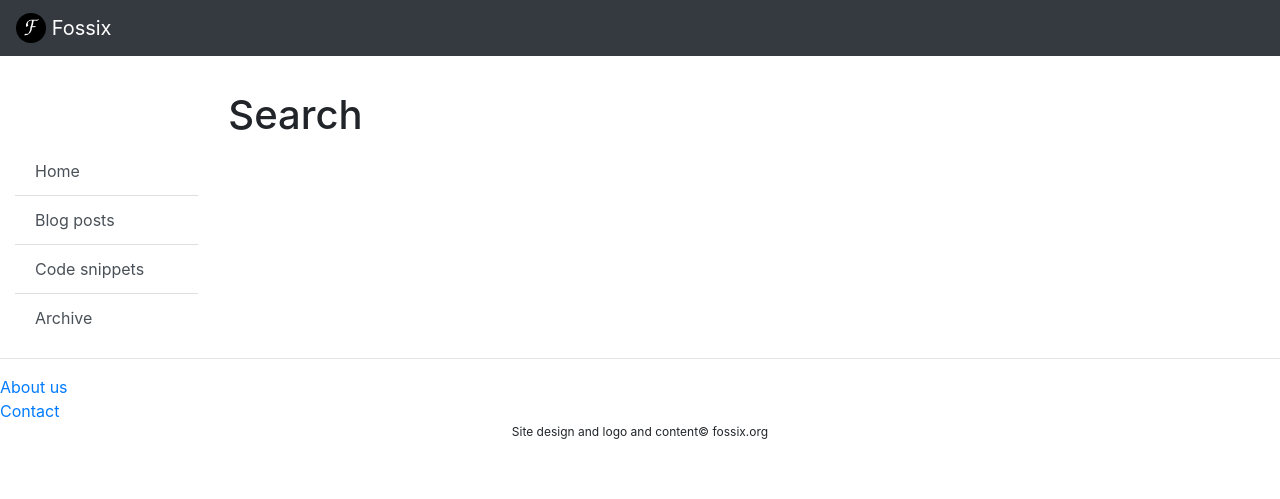
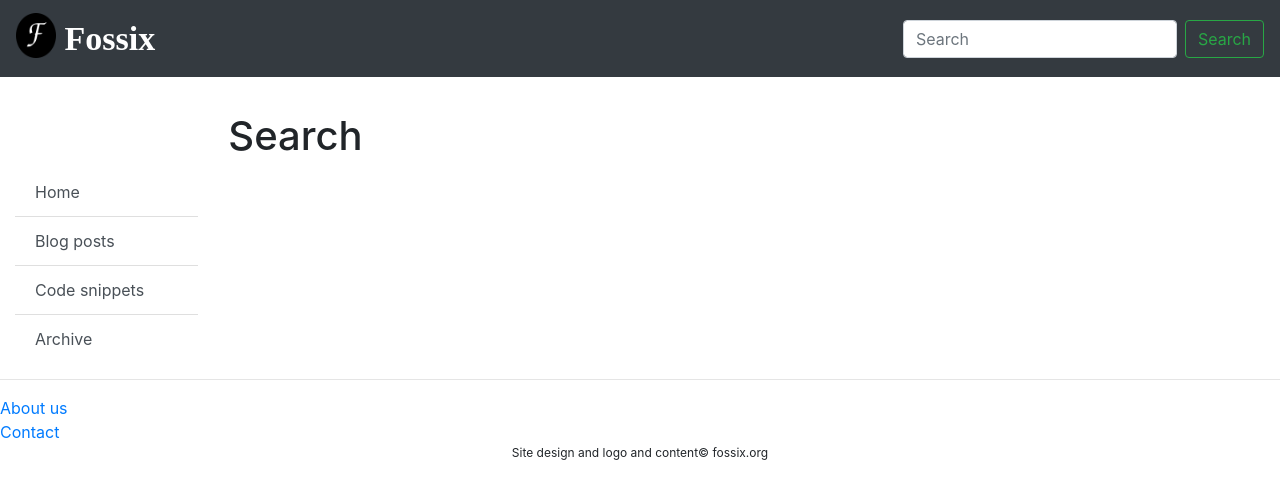
Before and after one commit to fossix/fossix.github.io, a Jekyll site: the page built from search.md, in a window 1280 px wide. Shown: the top 499 px of the page. Built offline with Jekyll 4.4.1, drawn with Linux system fonts in a browser that asks for light colours; nearby versions of some CDN libraries; comment, search, counter and statistics services are not loaded.

Commit message:
Add search facility
Signed-off-by: Santosh Sivaraj <santosh@fossix.org>

```diff
--- a/_layouts/master.html
+++ b/_layouts/master.html
@@ -2,8 +2,6 @@
 <html lang="en">
   <head>
     <link rel="stylesheet" href="https://stackpath.bootstrapcdn.com/bootstrap/4.1.3/css/bootstrap.min.css" integrity="sha384-MCw98/SFnGE8fJT3GXwEOngsV7Zt27NXFoaoApmYm81iuXoPkFOJwJ8ERdknLPMO" crossorigin="anonymous">
-    <script src="//netdna.bootstrapcdn.com/bootstrap/3.0.0/js/bootstrap.min.js"></script>
-    <script src="//code.jquery.com/jquery-1.11.1.min.js"></script>
     <link href="/css/fossix.css" rel="stylesheet" media="screen">
 
     <title>
@@ -41,11 +39,33 @@
   <body>
     <nav class="navbar navbar-expand-lg navbar-dark bg-dark">
       <a class="navbar-brand" href="/">
-        <img src="/images/site-logo.png" width="30" height="30" class="d-inline-block align-top" alt="">
+        <img src="/images/site-logo.png" width="40" height="45"
+             class="d-inline-block align-top" alt="">
         {{ site.title }}
       </a>
+      <button class="navbar-toggler" type="button" data-toggle="collapse" data-target="#navbarSupportedContent" aria-controls="navbarSupportedContent" aria-expanded="false" aria-label="Toggle navigation">
+        <span class="navbar-toggler-icon"></span>
+      </button>
+
+      <div class="collapse navbar-collapse" id="navbarSupportedContent">
+        <ul class="navbar-nav mr-auto">
+          <li class="nav-item active">
+            <a class="nav-link" href="/">{{ site_title }}
+              <span class="sr-only">(current)</span>
+            </a>
+          </li>
+        </ul>
+        <form class="form-inline my-2 my-lg-0" id="search"
+              action="{{ site.baseurl }}/search/">
+          <input class="form-control mr-sm-2" type="search" placeholder="Search"
+                 aria-label="Search" id="searchString" name="searchString">
+          <button class="btn btn-outline-success my-2 my-sm-0" type="submit"
+                  name="googleSearchName" value="Search">Search</button>
+        </form>
+      </div>
     </nav>
 
+    <div class="grid" id="searchBar">
     <div class="container-fluid" style="margin-top:35px";>
       <div class="row">
         <div class="col-md-2">
@@ -86,19 +106,8 @@
       {% include footer.html %}
     </footer>
 
-    <script src="//ajax.googleapis.com/ajax/libs/jquery/1.10.2/jquery.min.js"></script>
-    <script src="//ajax.googleapis.com/ajax/libs/jqueryui/1.10.3/jquery-ui.min.js"></script>
+    <script src="https://ajax.googleapis.com/ajax/libs/jquery/3.4.1/jquery.min.js"></script>
+    <script src="//ajax.googleapis.com/ajax/libs/jqueryui/1.12.1/jquery-ui.min.js"></script>
     <script src="https://stackpath.bootstrapcdn.com/bootstrap/4.1.3/js/bootstrap.min.js" integrity="sha384-ChfqqxuZUCnJSK3+MXmPNIyE6ZbWh2IMqE241rYiqJxyMiZ6OW/JmZQ5stwEULTy" crossorigin="anonymous"></script>
-
-    {% if site.google_analytics %}
-      <script async src="https://www.googletagmanager.com/gtag/js?id={{ site.google_analytics }}"></script>
-      <script>
-        window.dataLayer = window.dataLayer || [];
-        function gtag(){dataLayer.push(arguments);}
-        gtag('js', new Date());
-        gtag('config', '{{ site.google_analytics }}');
-      </script>
-    {% endif %}
-
   </body>
 </html>
--- a/css/fossix.css
+++ b/css/fossix.css
@@ -123,6 +123,14 @@ a.author:focus {
     background-color: #ffffcc
 }
 
+@import url('https://fonts.googleapis.com/css?family=Merienda&display=swap');
+
+.navbar a {
+    font-family: 'Merienda', cursive;
+    font-size: 34px;
+    font-weight: bold;
+}
+
 /* CSS for pygmentize, copied from HtmlFormatter().get_style_defs('.highlight') output */
 .highlight .hll { background-color: #ffffcc }
 .highlight  { background: #f8f8f8; }
--- a/search.md
+++ b/search.md
@@ -2,3 +2,19 @@
 layout: default
 title: Search
 ---
+
+<div id="search">
+  <script language="javascript">
+    (function() {
+        var cx = '018269539864862811171:qtn82sf8mxi';
+        var gcse = document.createElement('script');
+        gcse.type = 'text/javascript';
+        gcse.async = true;
+        gcse.src = (document.location.protocol == 'https:' ? 'https:' : 'http:') +
+            '//www.google.com/cse/cse.js?cx=' + cx;
+        var s = document.getElementsByTagName('script')[0];
+        s.parentNode.insertBefore(gcse, s);
+    })();
+  </script>
+  <gcse:search queryParameterName="searchString"></gcse:search>
+</div>
```
Also changed, not shown: _posts/2017-06-22-powerpc-kernel-development-on-qemu.md (+1 -1 lines).
